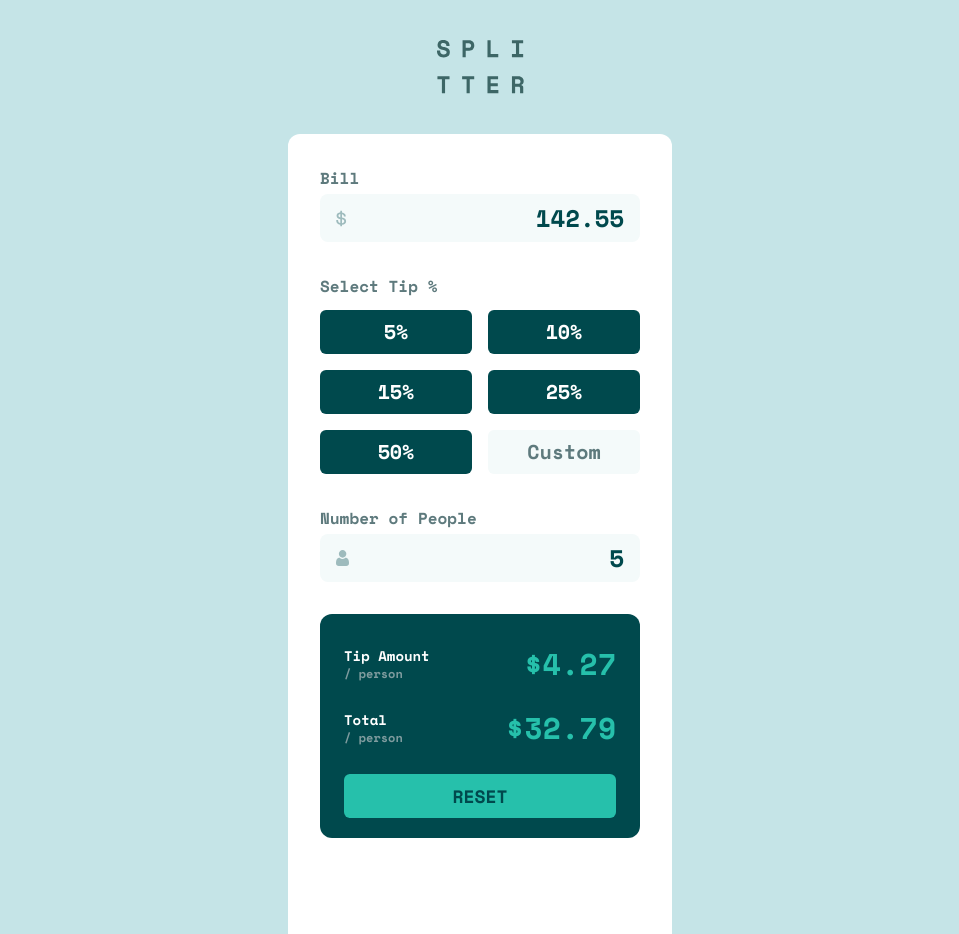
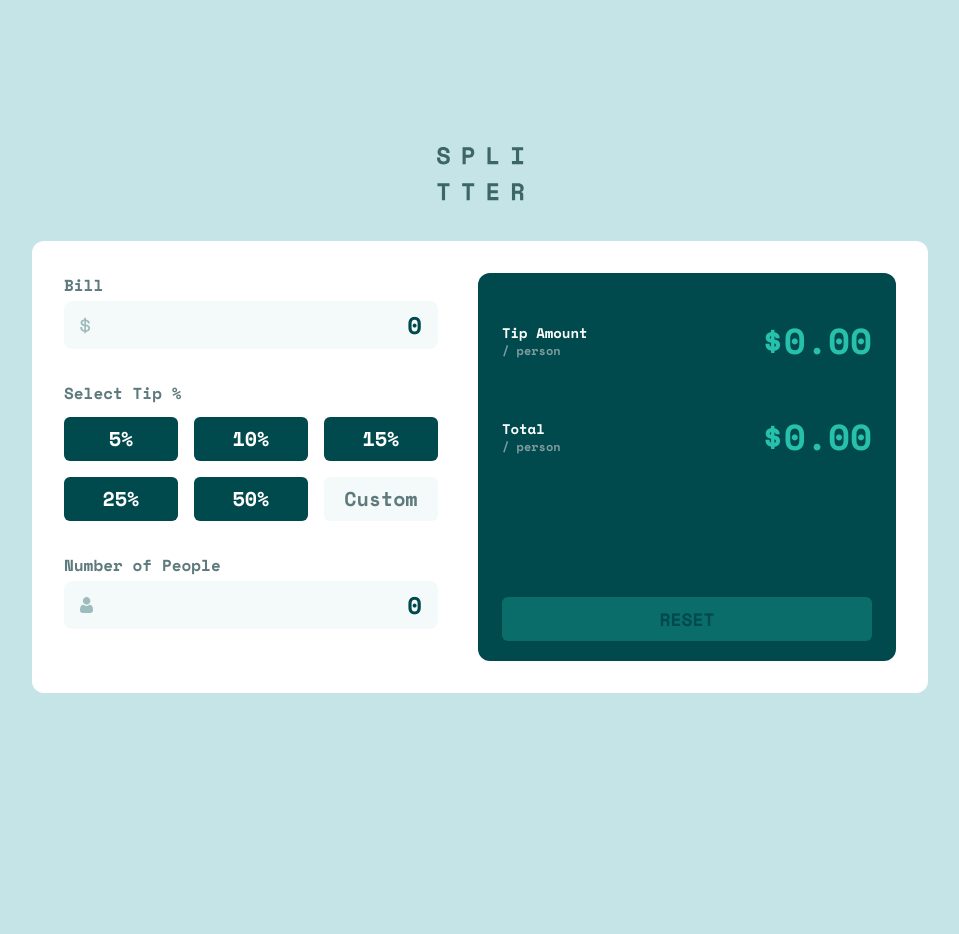
Before and after one commit to devggui/tip-calculator, a website: page index.html in a window 1280 px wide. Shown: the whole page, without its empty margins (160-1119 px from the left). After the commit the page ends 800 px from the top, so only its background shows below. Drawn offline with nearby package versions, Linux system fonts and the light colour scheme.

Commit message:
feat: desktop design empty

```diff
--- a/index.html
+++ b/index.html
@@ -11,22 +11,23 @@
 
   <title>Frontend Mentor | Tip calculator app</title>
 </head>
-<body class="bg-[var(--Light-grayish-cyan)] w-screen h-screen">
-  <main class="flex flex-col items-center justify-center">
+<body class="bg-[var(--Light-grayish-cyan)] w-screen h-screen md:flex md:items-center md:justify-center">
+  <main class="flex flex-col items-center justify-center md:w-full">
     <div class="my-10">
       <img src="./images/logo.svg" alt="Logo tipo escrito SPLITTER">
     </div>
-    <div class="bg-[var(--White)] rounded-t-xl p-8 w-full max-w-sm h-screen">
+    <div class="bg-[var(--White)] rounded-t-xl md:rounded-xl p-8 w-full max-w-sm md:max-w-4xl h-screen md:h-max flex flex-col md:flex-row">
+      <div class="md:w-full md:pr-10">
         <div class="flex flex-col mb-8">
           <h1 class="text-base text-[var(--Dark-grayish-cyan)] mb-1">Bill</h1>
           <div class="flex flex-row items-center justify-between py-2 px-4 bg-[var(--Very-light-grayish-cyan)] rounded-lg">
             <img src="./images/icon-dollar.svg" alt="">
-          <span class="font-bold text-2xl text-[var(--Very-dark-cyan)]">142.55</span>
+            <span class="font-bold text-2xl text-[var(--Very-dark-cyan)]">0</span>
           </div>
         </div>
         <div class="flex flex-col mb-8">
           <h1 class="text-base text-[var(--Dark-grayish-cyan)] mb-3">Select Tip %</h1>
-        <div class="grid grid-cols-2 grid-rows-3 gap-4">
+          <div class="grid grid-cols-2 md:grid-cols-3 grid-rows-3 md:grid-rows-2 gap-4">
             <div class="w-full h-full flex items-center justify-center text-center text-xl text-[var(--White)] bg-[var(--Very-dark-cyan)] rounded-md p-2">5%</div>
             <div class="w-full h-full flex items-center justify-center text-center text-xl text-[var(--White)] bg-[var(--Very-dark-cyan)] rounded-md p-2">10%</div>
             <div class="w-full h-full flex items-center justify-center text-center text-xl text-[var(--White)] bg-[var(--Very-dark-cyan)] rounded-md p-2">15%</div>
@@ -39,17 +40,19 @@
           <h1 class="text-base text-[var(--Dark-grayish-cyan)] mb-1">Number of People</h1>
           <div class="flex flex-row items-center justify-between py-2 px-4 bg-[var(--Very-light-grayish-cyan)] rounded-lg">
             <img src="./images/icon-person.svg" alt="">
-          <span class="font-bold text-2xl text-[var(--Very-dark-cyan)]">5</span>
+            <span class="font-bold text-2xl text-[var(--Very-dark-cyan)]">0</span>
+          </div>
         </div>
       </div>
 
-      <div class="flex flex-col rounded-xl px-6 pt-8 pb-5 bg-[var(--Very-dark-cyan)]">
-        <div class="flex flex-row justify-between items-center mb-7">
+      <div class="flex flex-col md:w-full md:justify-between rounded-xl px-6 pt-8 pb-5 bg-[var(--Very-dark-cyan)]">
+        <div class="md:flex md:flex-col">
+          <div class="flex flex-row justify-between items-center mb-7 md:mb-14 md:mt-4">
             <div class="flex flex-col items-start justify-center">
               <span class="text-[var(--White)] text-sm">Tip Amount</span>
               <p class="text-xs text-[var(--Grayish-cyan)]">/ person</p>
             </div>
-          <span class="text-3xl text-[var(--Strong-cyan)]">$4.27</span>
+            <span class="text-3xl md:text-4xl text-[var(--Strong-cyan)]">$0.00</span>
           </div>
 
           <div class="flex flex-row justify-between items-center mb-7">
@@ -57,10 +60,11 @@
               <span class="text-[var(--White)] text-sm">Total</span>
               <p class="text-xs text-[var(--Grayish-cyan)]">/ person</p>
             </div>
-          <span class="text-3xl text-[var(--Strong-cyan)]">$32.79</span>
+            <span class="text-3xl md:text-4xl text-[var(--Strong-cyan)]">$0.00</span>
+          </div>
         </div>
 
-        <button class="bg-[var(--Strong-cyan)] p-2 rounded-md uppercase text-[var(--Very-dark-cyan)] text-lg">Reset</button>
+        <button class="bg-[var(--Strong-cyan)] p-2 rounded-md uppercase text-[var(--Very-dark-cyan)] text-lg disabled:opacity-30" disabled>Reset</button>
       </div>
     </div>
   </main>
```
Lines whose indentation alone changed are shown as unchanged.
